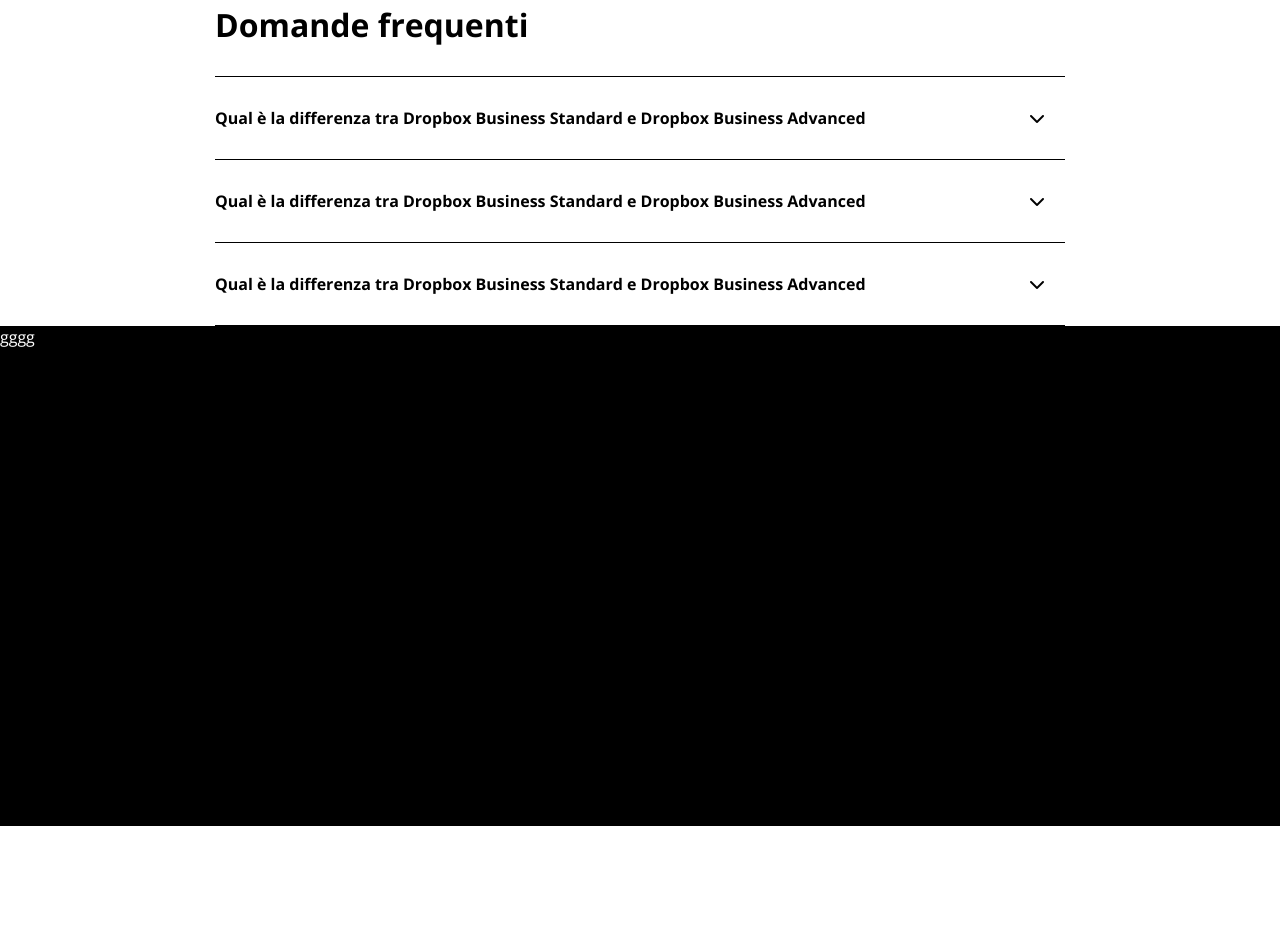
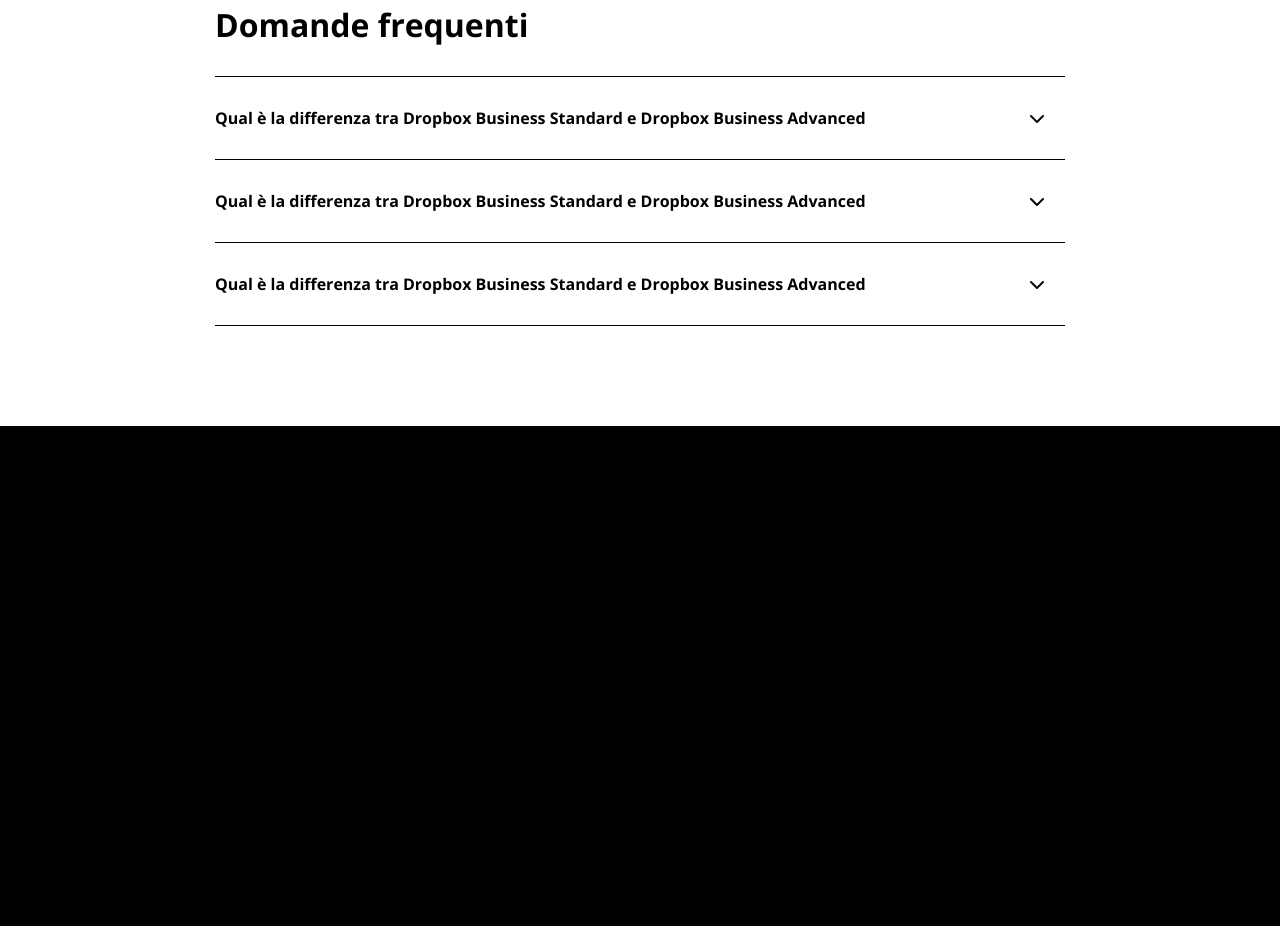
Before and after one commit to michelebonanno92/htmlcss-dropbox, a plain HTML site: page index.html in a window 1280 px wide. Shown: the part 4664-5590 px from the top of the page. Before the commit the page ends 5490 px from the top, so only its background shows below. Drawn offline with nearby package versions, Linux system fonts and the light colour scheme.

Commit message:
aggiornamento

```diff
--- a/css/footer.css
+++ b/css/footer.css
@@ -1,5 +1,6 @@
-.conteiner-footer{
+.container-footer{
     background-color: #000000;
     color: white;
     min-height: 500px;
+    margin-top: 100px;
 }
--- a/index.html
+++ b/index.html
@@ -486,8 +486,8 @@
        </main>
        <footer>
         <div class="container-max">
-            <div class="conteiner-footer">
-                gggg
+            <div class="container-footer">
+
             </div>
         </div>
        </footer>
```
